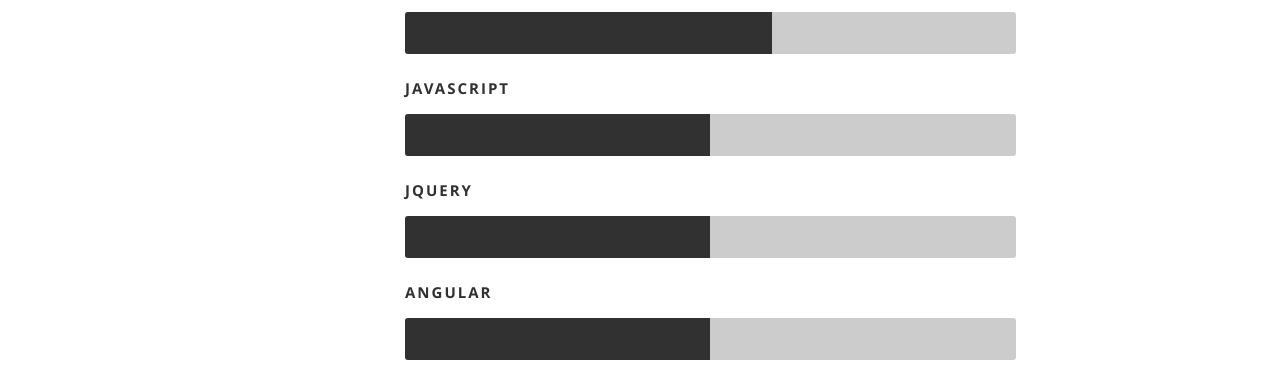
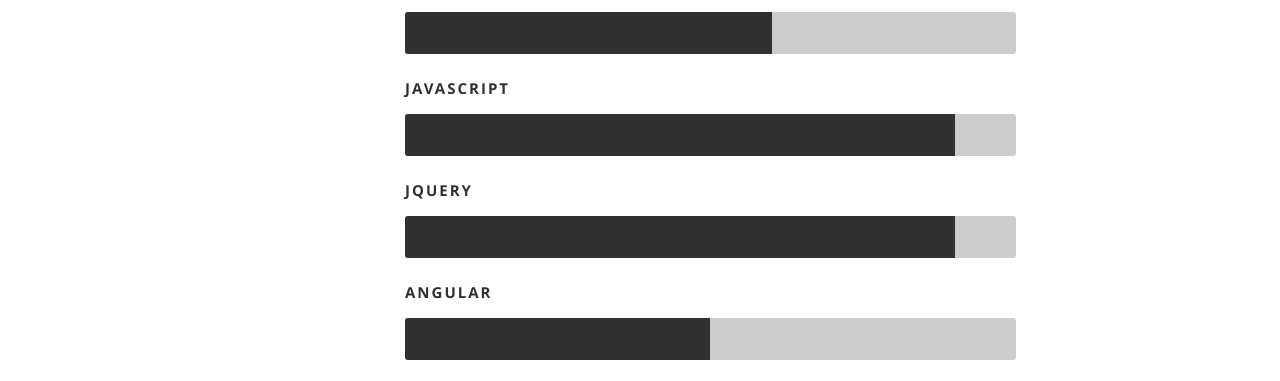
Before and after one commit to rmonteseba/about-me, a plain HTML site: page index.html in a window 1280 px wide. Shown: the part 3394-3775 px from the top of the page. Drawn offline with nearby package versions, Linux system fonts and the light colour scheme.

```diff
--- a/index.html
+++ b/index.html
@@ -288,8 +288,8 @@
                   <li><span class="bar-expand photoshop"></span><em>SQL/PLSQL</em></li>
                   <li><span class="bar-expand css"></span><em>HTML5</em></li>
                   <li><span class="bar-expand photoshop"></span><em>CSS</em></li>
-                  <li><span class="bar-expand jquery"></span><em>JavaScript</em></li>
-                  <li><span class="bar-expand jquery"></span><em>jQuery</em></li>
+                  <li><span class="bar-expand css"></span><em>JavaScript</em></li>
+                  <li><span class="bar-expand css"></span><em>jQuery</em></li>
                   <li><span class="bar-expand jquery"></span><em>Angular</em></li>
                   <li><span class="bar-expand html5"></span><em>Git</em></li>
                   <li><span class="bar-expand css"></span><em>Ofimática</em></li>
@@ -335,12 +335,17 @@
                      </li>
                      <li>
                         <blockquote>
-                           <p>La implementación de esta arquitectura de integración institucional nos está ayudando a llevar a cabo
-                              de manera ordenada los retos que nos competen como institución educativa y ente investigador,
-                              agradecemos al Ing. Sebastian Montes y a su equipo de trabajo por su amplia colaboración en el proyecto
+                           <p>La implementación de esta arquitectura de integración institucional nos está ayudando a
+                              llevar a cabo
+                              de manera ordenada los retos que nos competen como institución educativa y ente
+                              investigador,
+                              agradecemos al Ing. Sebastian Montes y a su equipo de trabajo por su amplia colaboración
+                              en el proyecto
                               y por hacer esto posible.
                            </p>
-                           <cite>Jonathan Ramirez - Profesional especializado en la gestión para la evaluación de proyectos de investigación  - Vicerrectoría de investigaciones de la Universidad del Quindío</cite>
+                           <cite>Jonathan Ramirez - Profesional especializado en la gestión para la evaluación de
+                              proyectos de investigación - Vicerrectoría de investigaciones de la Universidad del
+                              Quindío</cite>
                         </blockquote>
                      </li>
                      <!-- slide ends -->
```
